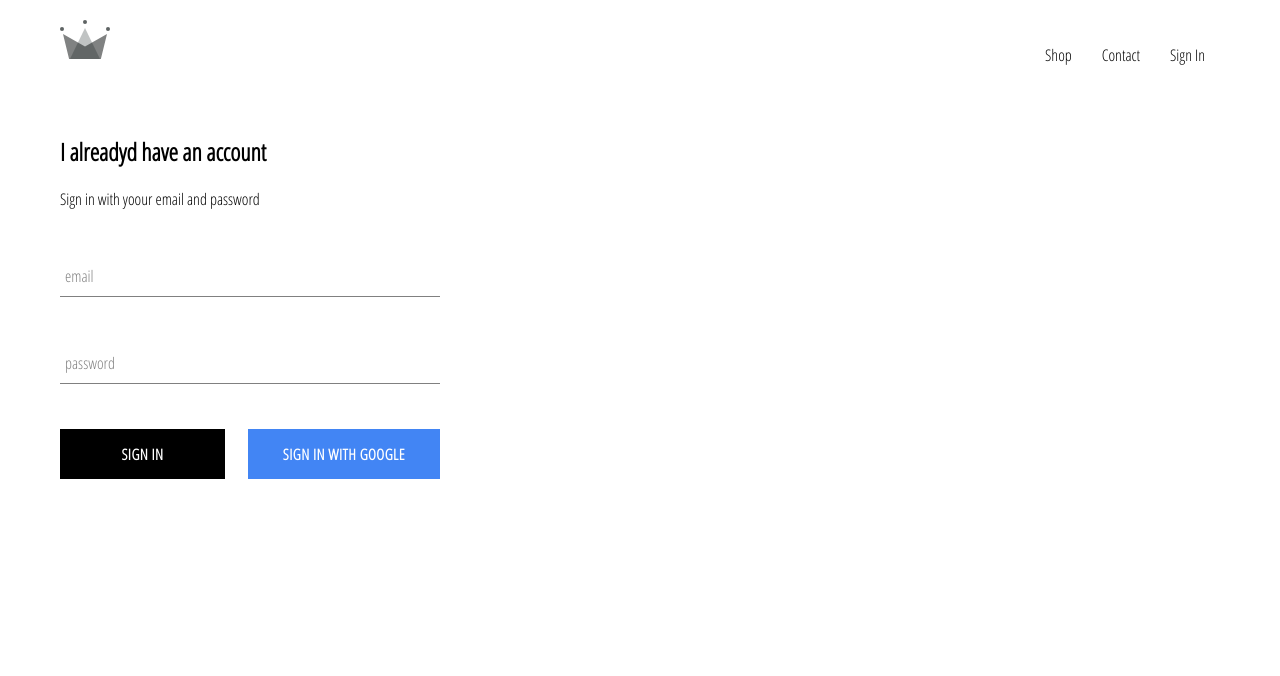
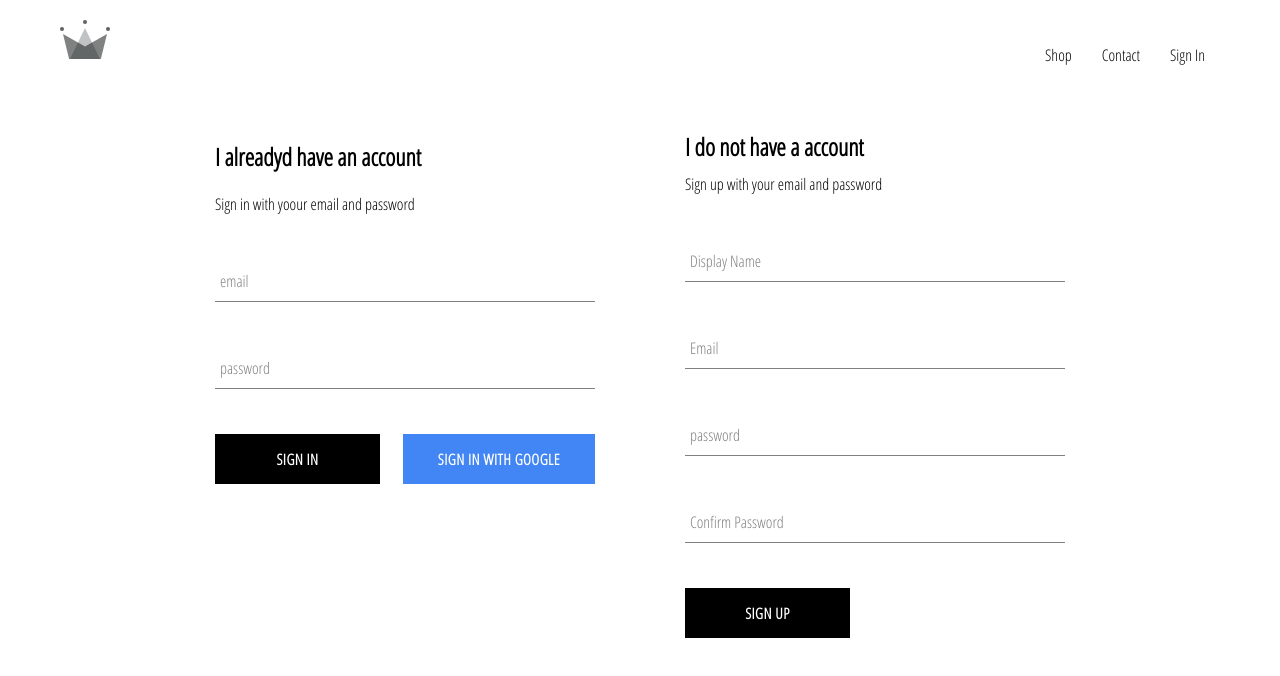
Before and after one commit to parsher/react-commerce-demo, a React (Create React App) app: page /sign-in in a window 1280 px wide. Shown: the top 676 px of the page. Built offline with nearby package versions, Linux system fonts and the light colour scheme; no server answers.

Commit message:
implemented firebase utils, included ability to store authenticated users with email

```diff
--- a/src/App.js
+++ b/src/App.js
@@ -6,7 +6,7 @@
 import ShopPage from './pages/shop/shop.component';
 import Header from './components/header/header.component';
 import SignInAndSignUpPage from './pages/sign-in-and-sign-up-page/sign-in-and-sign-up.component';
-import { auth } from './firebase/firebase.utils';
+import { auth, createUserProfileDocument } from './firebase/firebase.utils';
 
 
 // Switch -> when match one above, do not match others.
@@ -22,9 +22,24 @@
   unsubscribeFromAuth = null;
 
   componentDidMount() {
-    auth.onAuthStateChanged(user => {
-      this.setState({ currentUser: user });
-      console.log(user);
+    // listen on the auth change
+    this.unsubscribeFromAuth = auth.onAuthStateChanged(async userAuth => {
+      if (userAuth) {
+        const userRef = await createUserProfileDocument(userAuth);
+        // listen on the snapshot change
+        userRef.onSnapshot(snapShot => {
+          this.setState({
+            currentUser: {
+              id: snapShot.id,
+              ...snapShot.data()
+            }
+          });
+        }, () => {
+          // console.log(this.state);
+        });
+      }
+
+      this.setState({currentUser: userAuth});
     });
   }
 
--- /dev/null
+++ b/src/components/sign-up/sign-up.component.jsx
@@ -0,0 +1,102 @@
+import React from "react";
+
+import FormInput from "../form-input/form-input.component";
+import CustomButton from "../custom-button/custom-button.component";
+
+import { auth, createUserProfileDocument } from "../../firebase/firebase.utils";
+
+import './sign-up.styles.scss';
+
+class SignUp extends React.Component {
+  constructor() {
+    super();
+
+    this.state = {
+      displayName: "",
+      email: "",
+      password: "",
+      confirmPassword: ""
+    };
+  }
+
+  handleChange = event => {
+    const { name, value } = event.target;
+
+    this.setState({ [name]: value });
+  };
+
+  handleSubmit = async event => {
+    event.preventDefault();
+    const { displayName, email, password, confirmPassword } = this.state;
+
+    if (password !== confirmPassword) {
+      alert("password don't match");
+      return;
+    }
+
+    try {
+      const { user } = await auth.createUserWithEmailAndPassword(
+        email,
+        password
+      );
+
+      await createUserProfileDocument(user, { displayName });
+
+      this.setState({
+        displayName: "",
+        email: "",
+        password: "",
+        confirmPassword: ""
+      });
+    } catch (error) {
+      console.error(error);
+    }
+  };
+
+  render() {
+    const { displayName, email, password, confirmPassword } = this.state;
+    return (
+      <div className="sign-up">
+        <h2 className="title">I do not have a account</h2>
+        <span>Sign up with your email and password</span>
+        <form onSubmit={this.handleSubmit} className="sign-up-form">
+          <FormInput
+            type="text"
+            name="displayName"
+            value={displayName}
+            onChange={this.handleChange}
+            label="Display Name"
+            required
+          />
+          <FormInput
+            type="email"
+            name="email"
+            value={email}
+            onChange={this.handleChange}
+            label="Email"
+            required
+          />
+          <FormInput
+            type="password"
+            name="password"
+            value={password}
+            onChange={this.handleChange}
+            label="password"
+            required
+          />
+          <FormInput
+            type="password"
+            name="confirmPassword"
+            value={confirmPassword}
+            onChange={this.handleChange}
+            label="Confirm Password"
+            required
+          />
+          <CustomButton type="submit">Sign Up</CustomButton>
+        </form>
+      </div>
+    );
+  }
+}
+
+export default SignUp;
--- /dev/null
+++ b/src/components/sign-up/sign-up.styles.scss
@@ -0,0 +1,9 @@
+.sign-up {
+  display: flex;
+  flex-direction: column;
+  width: 380px;
+
+  .title {
+    margin: 10px 0;
+  }
+}
--- a/src/firebase/firebase.utils.js
+++ b/src/firebase/firebase.utils.js
@@ -12,10 +12,38 @@
   appId: "1:1006807659595:web:e12647bd50a63f135a49ce"
 };
 
+export const createUserProfileDocument = async (userAuth, additionalData)=> {
+  if (!userAuth) return;
+
+  const userRef = firestore.doc(`users/${userAuth.uid}`);
+  const snapShot = await userRef.get();
+
+  if (!snapShot.exists) {
+    const {displayName, email} = userAuth;
+    const createdAt = new Date();
+
+    try {
+      await userRef.set({
+        displayName,
+        email,
+        createdAt,
+        ...additionalData
+      })
+    } catch(error) {
+      console.log('error creating user', error.message);
+    }
+  }
+
+  return userRef;
+};
+
 firebase.initializeApp(config);
 
 export const auth = firebase.auth();
 export const firestore = firebase.firestore();
+//firebase.collection('users').doc('5t39BSdtPt78nXvixnCy').collection('cartItems').doc('HwtrkBK4Uv3fNg5KwuWO');
+//firebase.doc('/users/5t39BSdtPt78nXvixnCy/cartItems/HwtrkBK4Uv3fNg5KwuWO');
+//firebase.collection('/users/5t39BSdtPt78nXvixnCy/cartItems');
 const provider = new firebase.auth.GoogleAuthProvider();
 provider.setCustomParameters({ prompt: 'select_account' });
 
--- a/src/pages/sign-in-and-sign-up-page/sign-in-and-sign-up.component.jsx
+++ b/src/pages/sign-in-and-sign-up-page/sign-in-and-sign-up.component.jsx
@@ -1,11 +1,14 @@
 import React from "react";
 import SignIn from "../../components/sign-in/sign-in.component";
+import SignUp from '../../components/sign-up/sign-up.component';
+import './sign-in-and-sign-up.styles.scss';
 
 class SignInAndSignUpPage extends React.Component {
   render() {
     return (
       <div className="sign-in-and-sign-up">
         <SignIn></SignIn>
+        <SignUp></SignUp>
       </div>
     );
   }
--- a/src/pages/sign-in-and-sign-up-page/sign-in-and-sign-up.styles.scss
+++ b/src/pages/sign-in-and-sign-up-page/sign-in-and-sign-up.styles.scss
@@ -0,0 +1,6 @@
+.sign-in-and-sign-up {
+  width:850px;
+  display: flex;
+  justify-content: space-between;
+  margin: 30px auto;
+}
```
